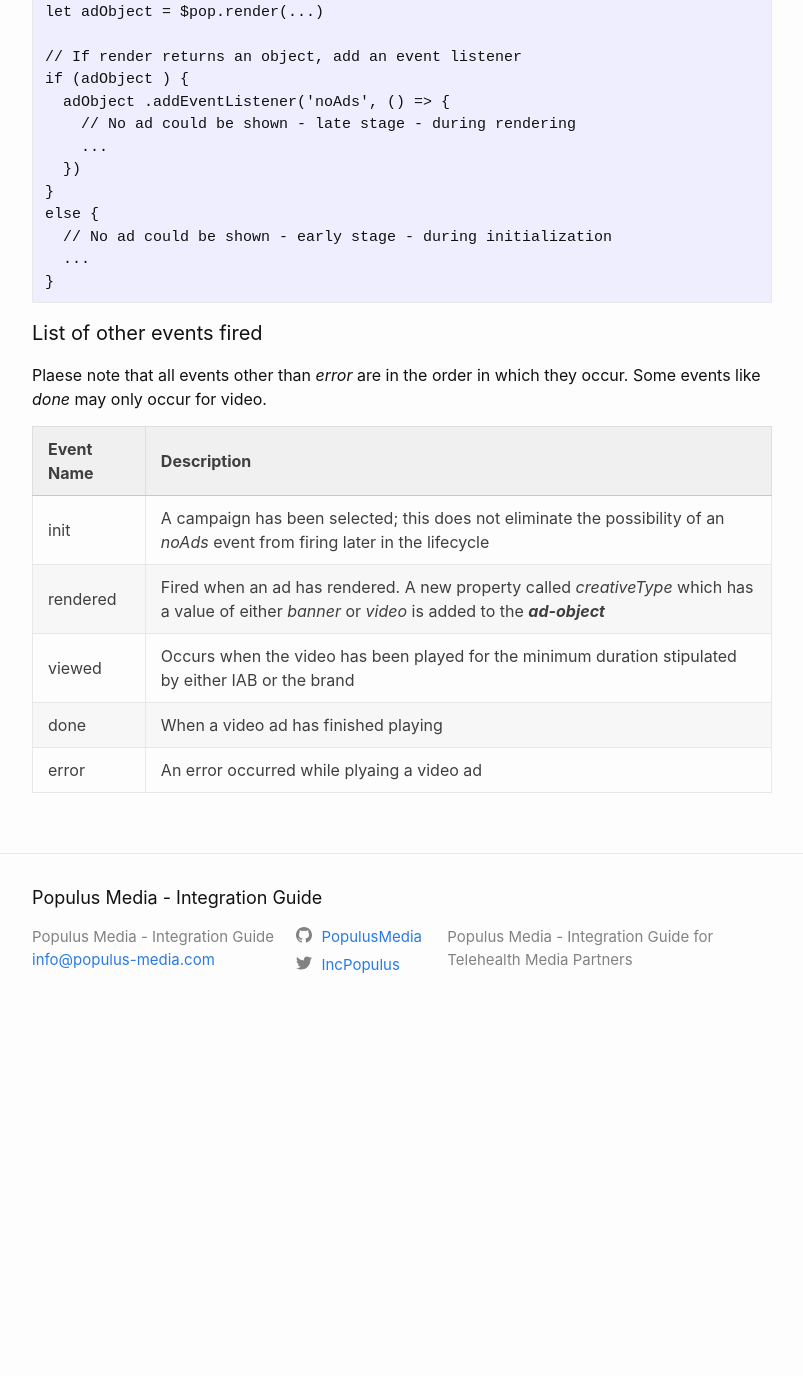
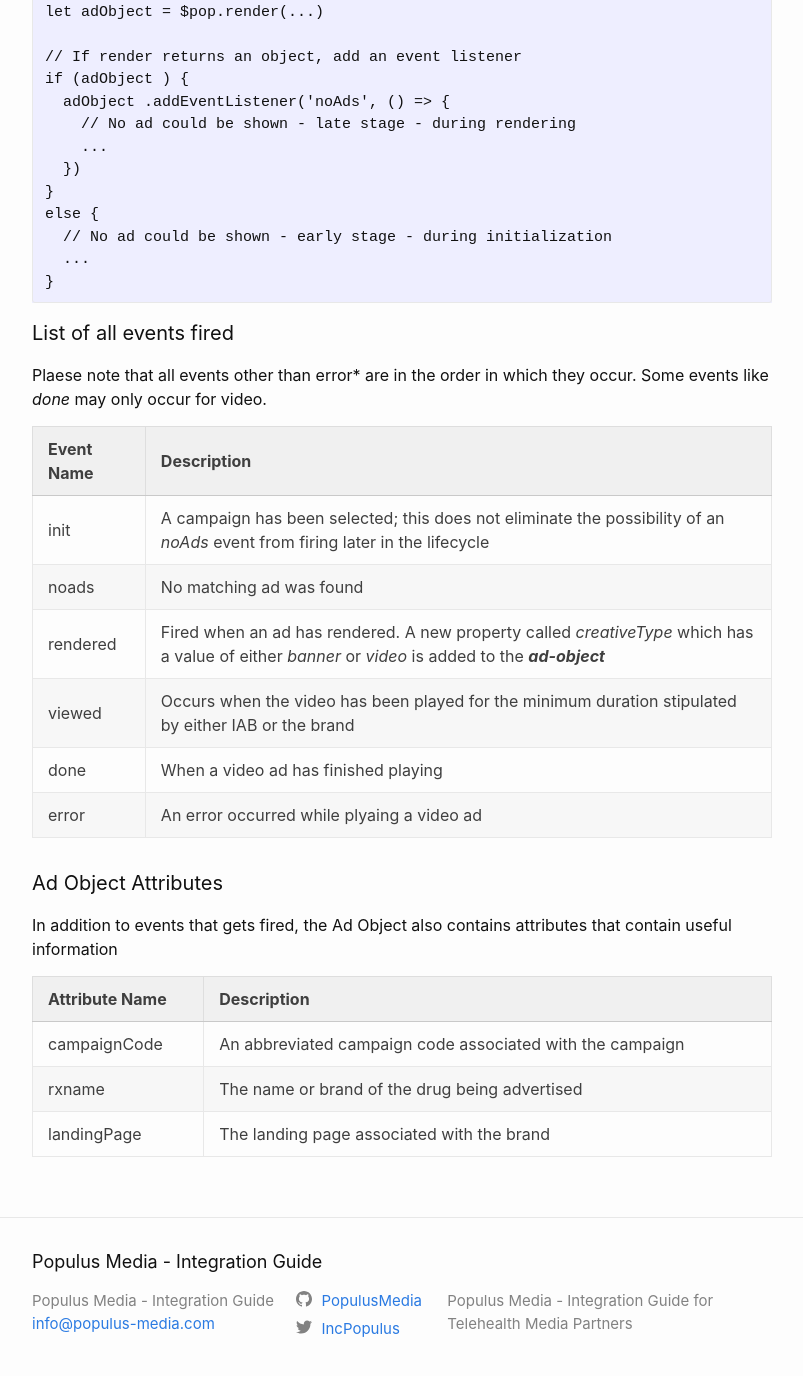
Before and after one commit to PopulusMedia/docs, a Jekyll site: the page docs/javascript.html, which Jekyll copies as it is, in a window 1280 px wide and 1400 px high, scrolled down 1506 px. Shown: the top 1376 px of the window, without its empty margins (238-1041 px from the left). Built offline with Jekyll 4.4.1, drawn with Linux system fonts in a browser that asks for light colours; before the commit the page ends 2542 px from its top, so only the background shows below that; some of the changed text lies outside the part shown.

Commit message:
SG: Fixed a spelling mistake
Also added Ad Object attributes on the documentation

```diff
--- a/docs/javascript.html
+++ b/docs/javascript.html
@@ -107,9 +107,9 @@ else {
 }
 </code></pre></div></div>
 
-<h4 id="list-of-other-events-fired">List of other events fired</h4>
+<h4 id="list-of-all-events-fired">List of all events fired</h4>
 
-<p>Plaese note that all events other than <em>error</em> are in the order in which they occur.  Some events like <em>done</em> may only occur for video.</p>
+<p>Plaese note that all events other than error* are in the order in which they occur.  Some events like <em>done</em> may only occur for video.</p>
 
 <table>
   <thead>
@@ -122,6 +122,10 @@ else {
     <tr>
       <td>init</td>
       <td>A campaign has been selected; this does not eliminate the possibility of an <em>noAds</em> event from firing later in the lifecycle</td>
+    </tr>
+    <tr>
+      <td>noads</td>
+      <td>No matching ad was found</td>
     </tr>
     <tr>
       <td>rendered</td>
@@ -142,6 +146,32 @@ else {
   </tbody>
 </table>
 
+<h4 id="ad-object-attributes">Ad Object Attributes</h4>
+
+<p>In addition to events that gets fired, the Ad Object also contains attributes that contain useful information</p>
+
+<table>
+  <thead>
+    <tr>
+      <th>Attribute Name</th>
+      <th>Description</th>
+    </tr>
+  </thead>
+  <tbody>
+    <tr>
+      <td>campaignCode</td>
+      <td>An abbreviated campaign code associated with the campaign</td>
+    </tr>
+    <tr>
+      <td>rxname</td>
+      <td>The name or brand of the drug being advertised</td>
+    </tr>
+    <tr>
+      <td>landingPage</td>
+      <td>The landing page associated with the brand</td>
+    </tr>
+  </tbody>
+</table>
 
   </div>
 
```
Also changed, not shown: other parts of docs/javascript.html (+5 -5 lines), docs/404.html (+4 -4 lines), docs/feed.xml (+17 -11 lines), docs/html.html (+4 -4 lines), docs/index.html (+4 -4 lines), docs/jekyll/update/2020/10/14/welcome-to-jekyll.html (+4 -4 lines), dynamic.markdown (+15 -3 lines).
